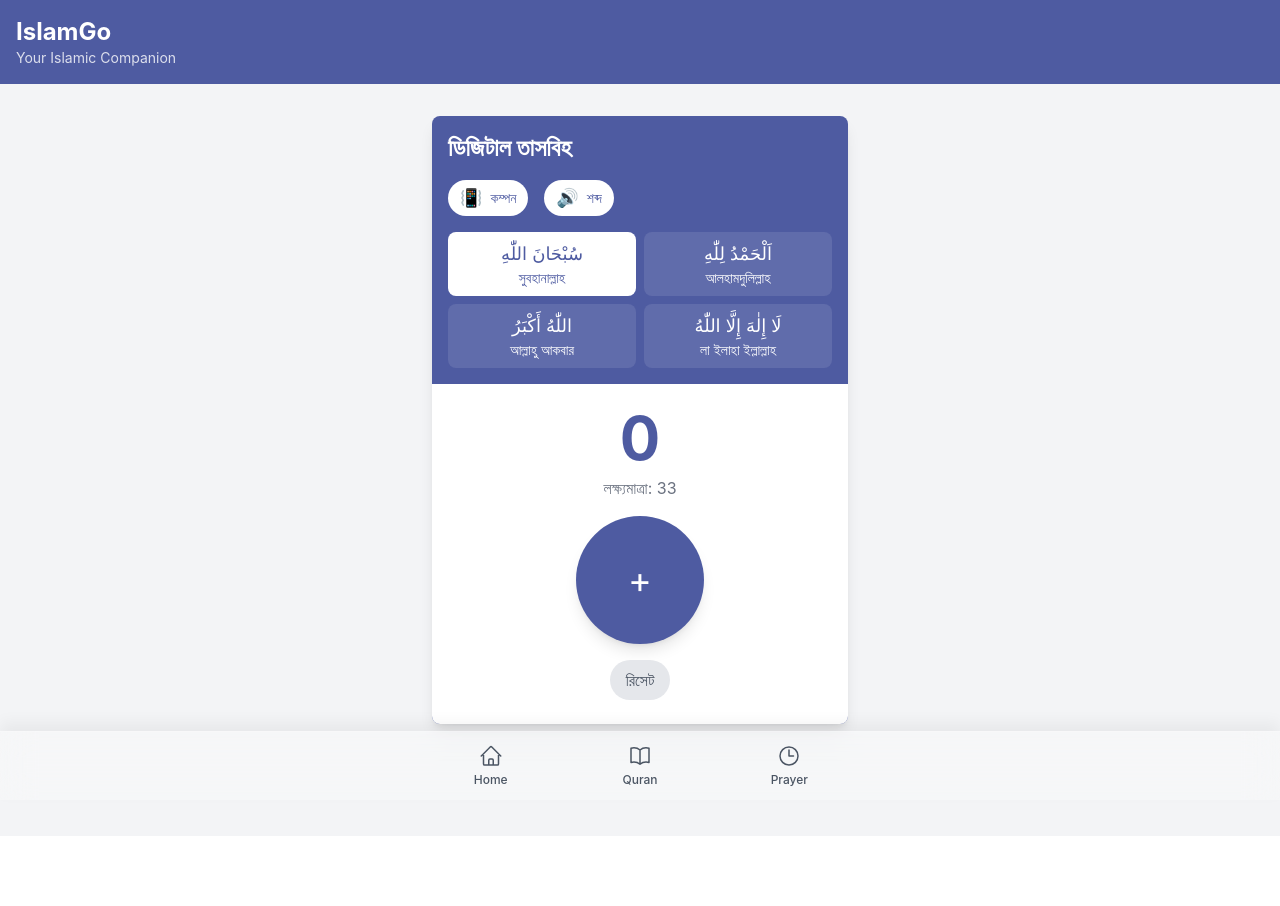
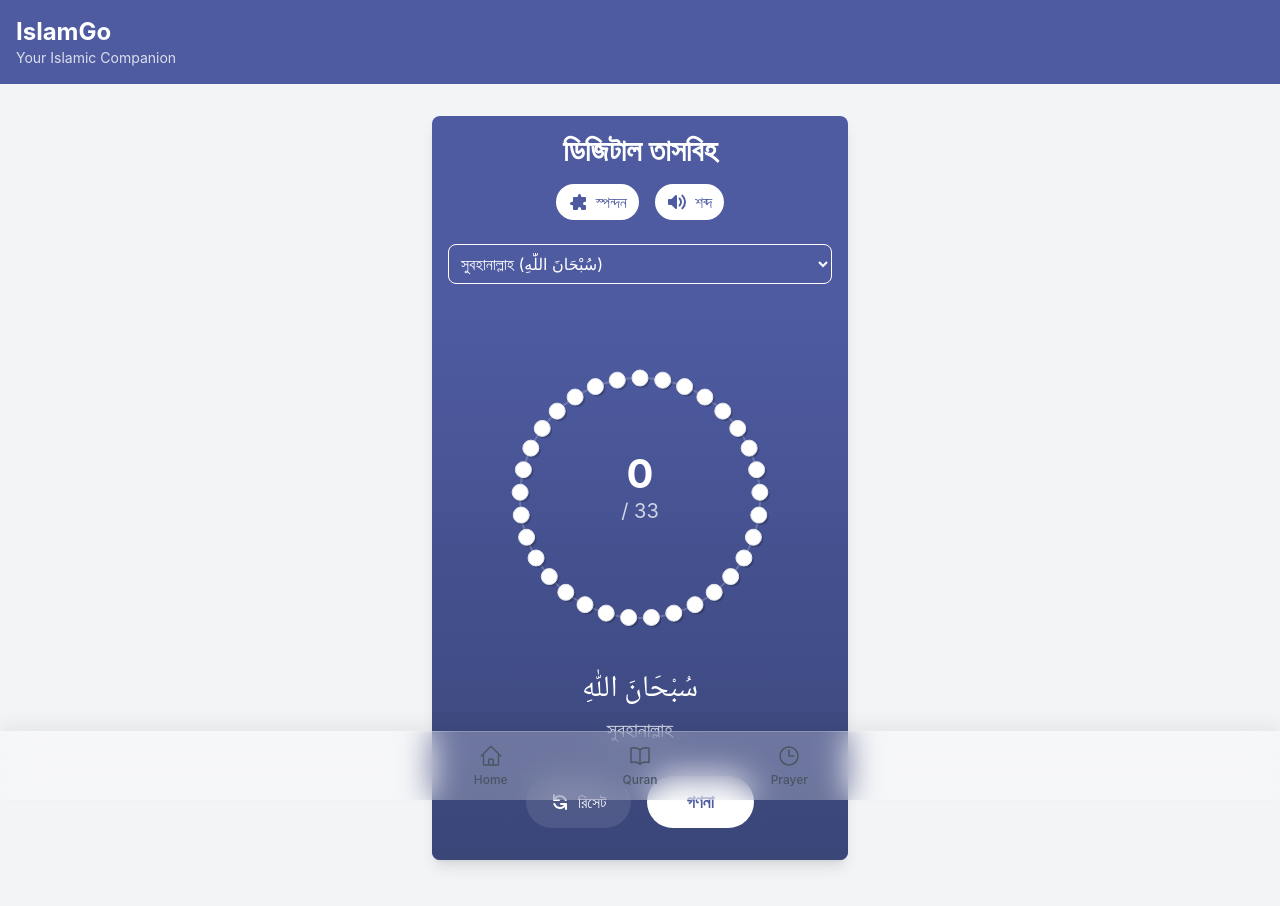
Before and after one commit to mamunnet/islamgo, a React (Vite) app: page /tasbih in a window 1280 px wide. Shown: the top 906 px of the page. Before the commit the page ends 836 px from the top, so only its background shows below. Built offline with nearby package versions, Linux system fonts and the light colour scheme.

Commit message:
feat: Implement location caching for prayer times to reduce permission requests

```diff
--- a/package.json
+++ b/package.json
@@ -29,13 +29,13 @@
     "@typescript-eslint/eslint-plugin": "^6.10.0",
     "@typescript-eslint/parser": "^6.10.0",
     "@vitejs/plugin-react": "^4.2.0",
-    "autoprefixer": "^10.4.16",
+    "autoprefixer": "^10.4.20",
     "eslint": "^8.53.0",
     "eslint-plugin-react-hooks": "^4.6.0",
     "eslint-plugin-react-refresh": "^0.4.4",
-    "postcss": "^8.4.31",
+    "postcss": "^8.4.49",
     "rimraf": "^5.0.5",
-    "tailwindcss": "^3.3.5",
+    "tailwindcss": "^3.4.17",
     "typescript": "^5.2.2",
     "vite": "^5.0.0"
   }
--- a/src/features/tasbih/TasbihCounter.tsx
+++ b/src/features/tasbih/TasbihCounter.tsx
@@ -1,4 +1,4 @@
-import React, { useState, useEffect } from 'react';
+import { useState, useEffect } from 'react';
 
 interface Dhikr {
   id: number;
@@ -14,6 +14,8 @@ const TasbihCounter = () => {
   const [vibrate, setVibrate] = useState(true);
   const [sound, setSound] = useState(true);
   const [hasVibrationSupport, setHasVibrationSupport] = useState(false);
+  const [showNotification, setShowNotification] = useState(false);
+  const [notificationMessage, setNotificationMessage] = useState('');
 
   // Function to handle vibration
   const vibrateDevice = (pattern: number | number[]) => {
@@ -91,11 +93,31 @@ const TasbihCounter = () => {
     setCount(prev => {
       const newCount = prev + 1;
 
+      // Check if current dhikr is completed
       if (newCount === dhikrList[selectedDhikr].target) {
-        vibrateDevice([100, 50, 100]); // Pattern for completion
+        // Play completion sound and vibrate
+        vibrateDevice([100, 50, 100]);
         playSound(completeSound);
+
+        // Automatically move to next dhikr if not on the last one
+        if (selectedDhikr < 2) { // Only auto-progress for first 3 dhikrs
+          // Show notification
+          setNotificationMessage(`${dhikrList[selectedDhikr].bengali} সম্পন্ন! ${dhikrList[selectedDhikr + 1].bengali} শুরু করুন`);
+          setShowNotification(true);
+
+          setTimeout(() => {
+            setSelectedDhikr(selectedDhikr + 1);
+            setCount(0);
+            setShowNotification(false);
+          }, 1500); // Wait 1.5 seconds before moving to next dhikr
+        } else {
+          // Show completion notification for final dhikr
+          setNotificationMessage('মাশাআল্লাহ! সবগুলো তাসবিহ সম্পন্ন হয়েছে।');
+          setShowNotification(true);
+          setTimeout(() => setShowNotification(false), 3000);
+        }
       } else {
-        vibrateDevice(30); // Short vibration for normal count
+        vibrateDevice(30);
         playSound(clickSound);
       }
 
@@ -105,90 +127,189 @@ const TasbihCounter = () => {
 
   const resetCount = () => {
     setCount(0);
-    vibrateDevice([50, 25, 50]); // Pattern for reset
+    setSelectedDhikr(0); // Reset to first dhikr (Subhanallah)
+    vibrateDevice([50, 25, 50]);
     playSound(resetSound);
+  };
+
+  // Calculate beads positions in a circle
+  const createBeads = () => {
+    const beads = [];
+    const totalBeads = dhikrList[selectedDhikr].target;
+    const radius = 120; // Radius of the circle
+    const centerX = 150; // Center X coordinate
+    const centerY = 150; // Center Y coordinate
+
+    for (let i = 0; i < totalBeads; i++) {
+      const angle = (i * 2 * Math.PI) / totalBeads - Math.PI / 2; // Start from top
+      const x = centerX + radius * Math.cos(angle);
+      const y = centerY + radius * Math.sin(angle);
+      beads.push({ x, y, active: i < count });
+    }
+    return beads;
   };
 
   return (
     <div className="max-w-md mx-auto p-4">
       <div className="bg-[#4E5BA1] rounded-lg overflow-hidden shadow-lg">
+        {/* Notification */}
+        {showNotification && (
+          <div className="absolute top-4 left-1/2 transform -translate-x-1/2 z-50 bg-green-500 text-white px-4 py-2 rounded-full shadow-lg animate-fade-in-down">
+            {notificationMessage}
+          </div>
+        )}
+
         {/* Header */}
-        <div className="p-4 text-white">
-          <h1 className="text-2xl font-bold mb-4">ডিজিটাল তাসবিহ</h1>
+        <div className="p-4 text-white text-center">
+          <h1 className="text-3xl font-bold mb-4">ডিজিটাল তাসবিহ</h1>
 
           {/* Settings */}
-          <div className="flex space-x-4 mb-4">
+          <div className="flex justify-center gap-4 mb-6">
             <button
               onClick={() => setVibrate(!vibrate)}
-              className={`flex items-center space-x-2 px-3 py-1 rounded-full ${
-                vibrate ? 'bg-white text-[#4E5BA1]' : 'bg-white/20'
+              className={`flex items-center gap-2 px-3 py-1.5 rounded-full transition-colors ${
+                vibrate ? 'bg-white text-[#4E5BA1]' : 'bg-white/20 text-white'
               }`}
             >
-              <span className="text-lg">📳</span>
-              <span className="text-sm">কম্পন</span>
+              {vibrate ? (
+                <svg xmlns="http://www.w3.org/2000/svg" className="h-5 w-5" viewBox="0 0 20 20" fill="currentColor">
+                  <path d="M10 3.5a1.5 1.5 0 013 0V4a1 1 0 001 1h3a1 1 0 011 1v3a1 1 0 01-1 1h-.5a1.5 1.5 0 000 3h.5a1 1 0 011 1v3a1 1 0 01-1 1h-3a1 1 0 01-1-1v-.5a1.5 1.5 0 00-3 0v.5a1 1 0 01-1 1H6a1 1 0 01-1-1v-3a1 1 0 00-1-1h-.5a1.5 1.5 0 010-3H4a1 1 0 001-1V6a1 1 0 011-1h3a1 1 0 001-1v-.5z" />
+                </svg>
+              ) : (
+                <svg xmlns="http://www.w3.org/2000/svg" className="h-5 w-5" viewBox="0 0 20 20" fill="currentColor">
+                  <path fillRule="evenodd" d="M5 3a2 2 0 00-2 2v10a2 2 0 002 2h10a2 2 0 002-2V5a2 2 0 00-2-2H5zm0 2h10v10H5V5z" clipRule="evenodd" />
+                </svg>
+              )}
+              স্পন্দন
             </button>
             <button
               onClick={() => setSound(!sound)}
-              className={`flex items-center space-x-2 px-3 py-1 rounded-full ${
-                sound ? 'bg-white text-[#4E5BA1]' : 'bg-white/20'
+              className={`flex items-center gap-2 px-3 py-1.5 rounded-full transition-colors ${
+                sound ? 'bg-white text-[#4E5BA1]' : 'bg-white/20 text-white'
               }`}
             >
-              <span className="text-lg">🔊</span>
-              <span className="text-sm">শব্দ</span>
+              {sound ? (
+                <svg xmlns="http://www.w3.org/2000/svg" className="h-5 w-5" viewBox="0 0 20 20" fill="currentColor">
+                  <path fillRule="evenodd" d="M9.383 3.076A1 1 0 0110 4v12a1 1 0 01-1.707.707L4.586 13H2a1 1 0 01-1-1V8a1 1 0 011-1h2.586l3.707-3.707a1 1 0 011.09-.217zM14.657 2.929a1 1 0 011.414 0A9.972 9.972 0 0119 10a9.972 9.972 0 01-2.929 7.071 1 1 0 01-1.414-1.414A7.971 7.971 0 0017 10c0-2.21-.894-4.208-2.343-5.657a1 1 0 010-1.414zm-2.829 2.828a1 1 0 011.415 0A5.983 5.983 0 0115 10a5.984 5.984 0 01-1.757 4.243 1 1 0 01-1.415-1.415A3.984 3.984 0 0013 10a3.983 3.983 0 00-1.172-2.828 1 1 0 010-1.415z" clipRule="evenodd" />
+                </svg>
+              ) : (
+                <svg xmlns="http://www.w3.org/2000/svg" className="h-5 w-5" viewBox="0 0 20 20" fill="currentColor">
+                  <path fillRule="evenodd" d="M9.383 3.076A1 1 0 0110 4v12a1 1 0 01-1.707.707L4.586 13H2a1 1 0 01-1-1V8a1 1 0 011-1h2.586l3.707-3.707a1 1 0 011.09-.217zM12.293 7.293a1 1 0 011.414 1.414L15 10l-1.293 1.293a1 1 0 01-1.414-1.414L13.586 10l-1.293-1.293a1 1 0 010-1.414z" clipRule="evenodd" />
+                </svg>
+              )}
+              শব্দ
             </button>
           </div>
 
           {/* Dhikr Selection */}
-          <div className="grid grid-cols-2 gap-2">
+          <select
+            value={selectedDhikr}
+            onChange={(e) => {
+              setSelectedDhikr(Number(e.target.value));
+              setCount(0);
+            }}
+            className="w-full p-2 mb-4 rounded-lg bg-white/10 text-white border border-white/20 focus:outline-none focus:ring-2 focus:ring-white/30"
+          >
             {dhikrList.map((dhikr, index) => (
-              <button
-                key={dhikr.id}
-                onClick={() => {
-                  setSelectedDhikr(index);
-                  setCount(0);
-                }}
-                className={`p-2 rounded-lg text-center transition-colors ${
-                  selectedDhikr === index
-                    ? 'bg-white text-[#4E5BA1]'
-                    : 'bg-white/10 hover:bg-white/20'
-                }`}
-              >
-                <div className="text-lg font-arabic">{dhikr.arabic}</div>
-                <div className="text-sm">{dhikr.bengali}</div>
-              </button>
+              <option key={dhikr.id} value={index} className="bg-[#4E5BA1] text-white">
+                {dhikr.bengali} ({dhikr.arabic})
+              </option>
             ))}
-          </div>
+          </select>
         </div>
 
-        {/* Counter */}
-        <div className="bg-white p-6">
-          <div className="text-center mb-4">
-            <div className="text-6xl font-bold text-[#4E5BA1] mb-2">
-              {count}
+        {/* Tasbih Beads */}
+        <div className="relative flex flex-col items-center justify-center p-8 bg-gradient-to-b from-[#4E5BA1] to-[#3A4578]">
+          <div className="relative w-[300px] h-[300px]">
+            {/* Beads Circle */}
+            <svg className="w-full h-full" viewBox="0 0 300 300">
+              {/* Draw thread */}
+              <circle
+                cx="150"
+                cy="150"
+                r="120"
+                fill="none"
+                stroke="rgba(255,255,255,0.2)"
+                strokeWidth="2"
+              />
+
+              {/* Draw beads */}
+              {createBeads().map((bead, index) => (
+                <g key={index} className="transition-all duration-300">
+                  {/* Bead shadow */}
+                  <circle
+                    cx={bead.x}
+                    cy={bead.y}
+                    r="8"
+                    fill="rgba(0,0,0,0.2)"
+                    transform="translate(2, 2)"
+                  />
+                  {/* Bead */}
+                  <circle
+                    cx={bead.x}
+                    cy={bead.y}
+                    r="8"
+                    className={`transition-colors duration-300 ${
+                      bead.active
+                        ? 'fill-red-500 stroke-red-600'
+                        : 'fill-white stroke-gray-200'
+                    }`}
+                    strokeWidth="1"
+                  />
+                </g>
+              ))}
+
+              {/* Counter Display */}
+              <g className="text-center">
+                <text
+                  x="150"
+                  y="140"
+                  textAnchor="middle"
+                  className="text-4xl font-bold fill-white"
+                  style={{ fontSize: '2.5rem' }}
+                >
+                  {count}
+                </text>
+                <text
+                  x="150"
+                  y="170"
+                  textAnchor="middle"
+                  className="text-xl fill-white opacity-75"
+                >
+                  / {dhikrList[selectedDhikr].target}
+                </text>
+              </g>
+            </svg>
+          </div>
+
+          {/* Arabic Text */}
+          <div className="mt-6 text-center">
+            <div className="text-3xl font-arabic text-white mb-2" style={{ fontFamily: 'Noto Naskh Arabic, serif' }}>
+              {dhikrList[selectedDhikr].arabic}
             </div>
-            <div className="text-gray-500">
-              লক্ষ্যমাত্রা: {dhikrList[selectedDhikr].target}
+            <div className="text-xl text-white/80">
+              {dhikrList[selectedDhikr].bengali}
             </div>
           </div>
 
-          {/* Counter Button */}
-          <button
-            onClick={handleCount}
-            className="w-32 h-32 rounded-full bg-[#4E5BA1] text-white mx-auto block
-                     shadow-lg active:shadow-sm active:transform active:scale-95
-                     transition-all duration-150"
-          >
-            <span className="text-4xl">+</span>
-          </button>
-
-          {/* Reset Button */}
-          <button
-            onClick={resetCount}
-            className="mt-4 px-4 py-2 bg-gray-200 text-gray-600 rounded-full
-                     mx-auto block hover:bg-gray-300 transition-colors"
-          >
-            রিসেট
-          </button>
+          {/* Control Buttons */}
+          <div className="flex gap-4 mt-8">
+            <button
+              onClick={resetCount}
+              className="px-6 py-3 rounded-full bg-white/10 hover:bg-white/20 text-white transition-colors flex items-center gap-2"
+            >
+              <svg xmlns="http://www.w3.org/2000/svg" className="h-5 w-5" viewBox="0 0 20 20" fill="currentColor">
+                <path fillRule="evenodd" d="M4 2a1 1 0 011 1v2.101a7.002 7.002 0 0111.601 2.566 1 1 0 11-1.885.666A5.002 5.002 0 005.999 7H9a1 1 0 010 2H4a1 1 0 01-1-1V3a1 1 0 011-1zm.008 9.057a1 1 0 011.276.61A5.002 5.002 0 0014.001 13H11a1 1 0 110-2h5a1 1 0 011 1v5a1 1 0 11-2 0v-2.101a7.002 7.002 0 01-11.601-2.566 1 1 0 01.61-1.276z" clipRule="evenodd" />
+              </svg>
+              রিসেট
+            </button>
+            <button
+              onClick={handleCount}
+              className="px-10 py-3 rounded-full bg-white text-[#4E5BA1] hover:bg-white/90 transition-colors text-lg font-semibold"
+            >
+              গণনা
+            </button>
+          </div>
         </div>
       </div>
     </div>
```
Also changed, not shown: src/components/PrayerTimes.tsx (+29 -10 lines), src/features/hadith/HadithReader.tsx (+9 -29 lines), src/index.css (+15 -0 lines), src/services/hadithService.ts (+7 -1 lines), 1 other file (tests, documents, lock files or other folders).
